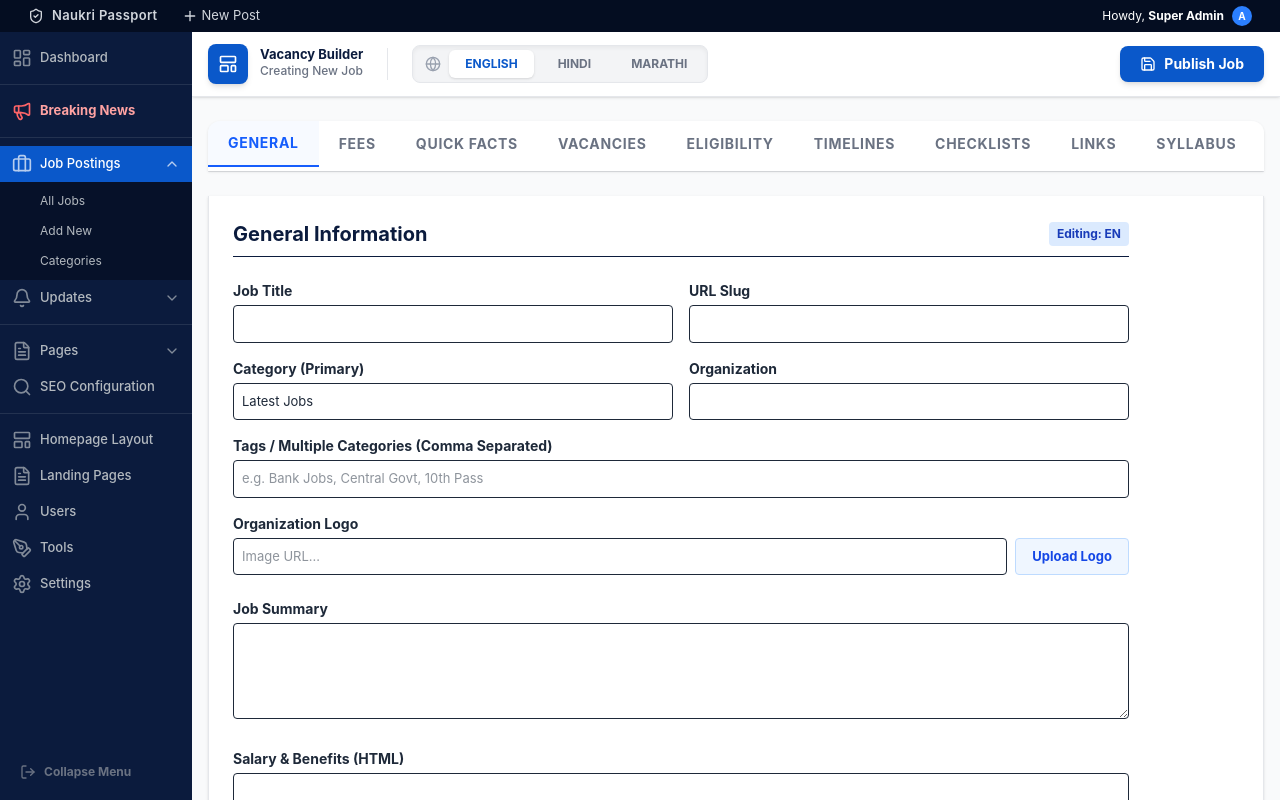
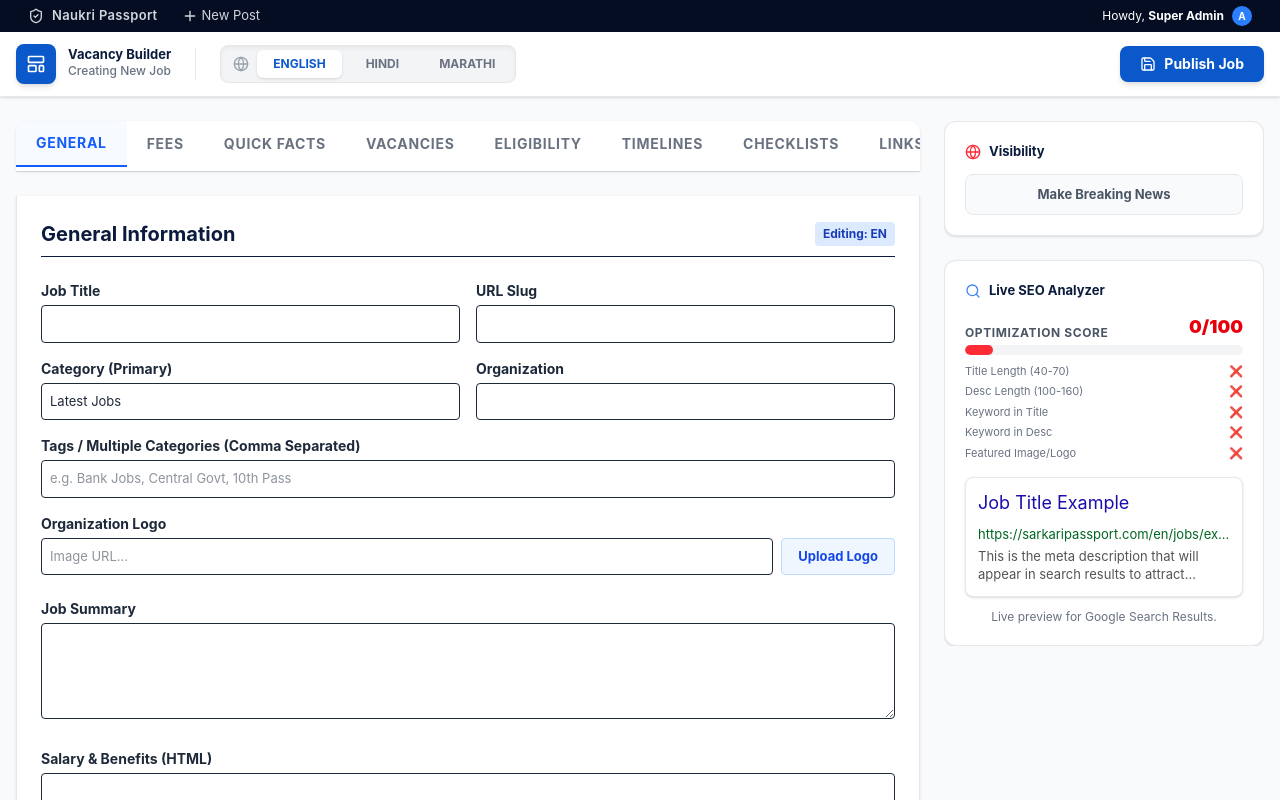
Before and after one commit to sarkaripassport/sarkaripassport, a Next.js app: page /admin/editor in a window 1280 px wide. Built offline with nearby package versions, Linux system fonts and the light colour scheme.

Commit message:
style: hide sidebar in editor and fix screen overflow

```diff
--- a/src/app/admin/AdminClientShell.tsx
+++ b/src/app/admin/AdminClientShell.tsx
@@ -2,6 +2,7 @@
 
 import { useState } from "react";
 import Link from "next/link";
+import { usePathname } from "next/navigation";
 import {
   LayoutDashboard, Briefcase, FileText, Settings,
   LogOut, Bell, ChevronDown, Monitor, Search, Plus, User, Megaphone,
@@ -9,6 +10,9 @@ import {
 } from "lucide-react";
 
 export default function AdminClientShell({ children }: { children: React.ReactNode }) {
+  const pathname = usePathname();
+  const isEditor = pathname === '/admin/editor';
+
   // Mock state for expandable menus
   const [openMenus, setOpenMenus] = useState<Record<string, boolean>>({
     jobs: true,
@@ -52,6 +56,7 @@ export default function AdminClientShell({ children }: { children: React.ReactNo
       <div className="flex flex-1 overflow-hidden">
 
         {/* 2. Sarkari-Specific WP Sidebar (Left) */}
+        {!isEditor && (
         <aside className="w-40 sm:w-48 bg-[#0B1B3D] text-[#b3b9bf] flex flex-col shrink-0 overflow-y-auto custom-scrollbar">
 
           <div className="py-2">
@@ -181,6 +186,7 @@ export default function AdminClientShell({ children }: { children: React.ReactNo
           </div>
 
         </aside>
+        )}
 
         {/* 3. Main Content Workspace */}
         <main className="flex-1 overflow-y-auto relative">
--- a/src/app/admin/editor/page.tsx
+++ b/src/app/admin/editor/page.tsx
@@ -235,10 +235,10 @@ function EditorContent() {
       </div>
 
       <main className="flex-grow max-w-[1600px] w-full mx-auto px-4 py-6">
-        <div className="flex flex-col lg:flex-row gap-6 items-start">
+        <div className="flex flex-col lg:flex-row gap-6 items-start w-full">
 
           {/* Main Writing Area */}
-          <div className="flex-grow w-full space-y-6">
+          <div className="flex-grow min-w-0 w-full space-y-6">
 
             <div className="relative border-b border-gray-200">
               <div className="flex bg-white rounded-t-xl overflow-x-auto shadow-sm sticky top-[70px] z-30 scrollbar-hide no-scrollbar snap-x snap-mandatory pb-1">
@@ -557,7 +557,7 @@ function EditorContent() {
           </div>
 
           {/* Right Sidebar: SEO & Live Previews */}
-          <div className="w-full lg:w-[350px] shrink-0 space-y-6">
+          <div className="w-full lg:w-80 shrink-0 space-y-6 max-w-full min-w-0 overflow-hidden">
             {/* Breaking News Toggle */}
             <div className="bg-white rounded-xl border border-gray-200 shadow-sm p-5">
               <h3 className="font-bold text-[#0B1B3D] mb-3 flex items-center gap-2">
```
